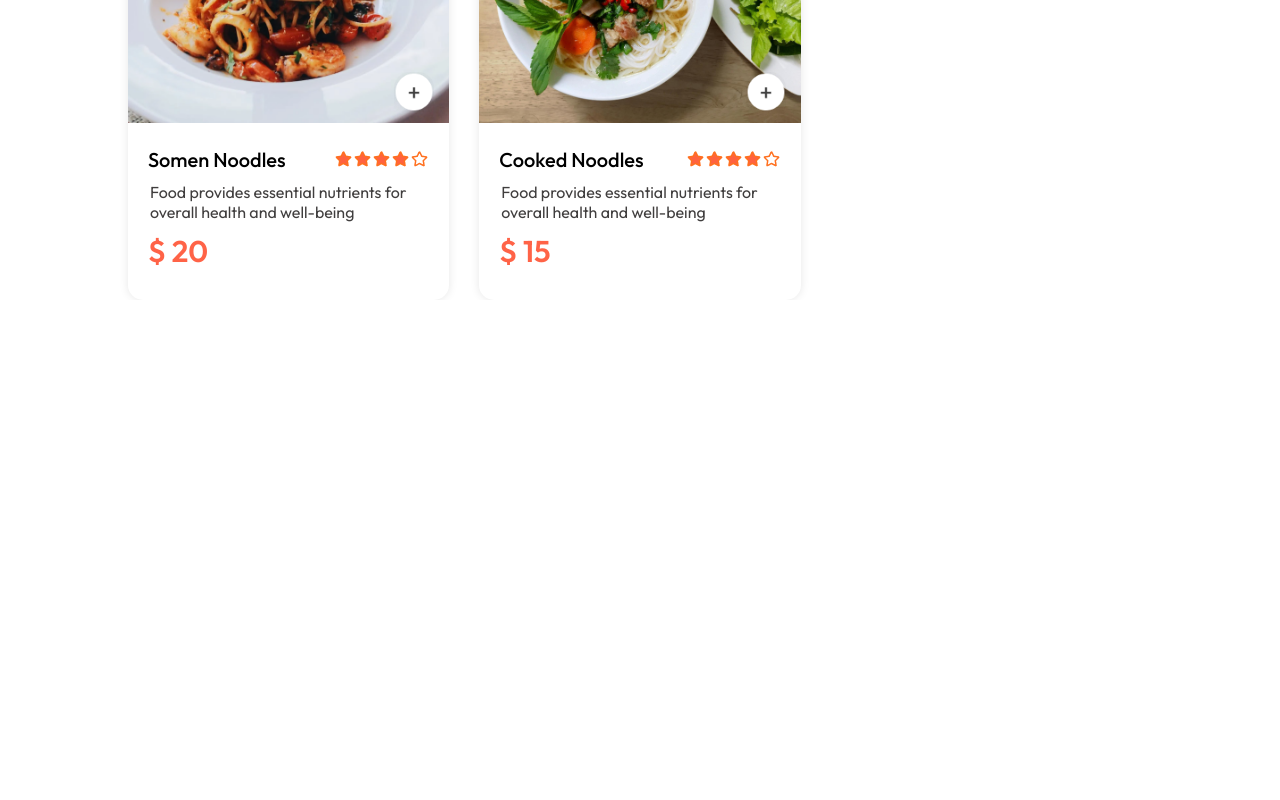
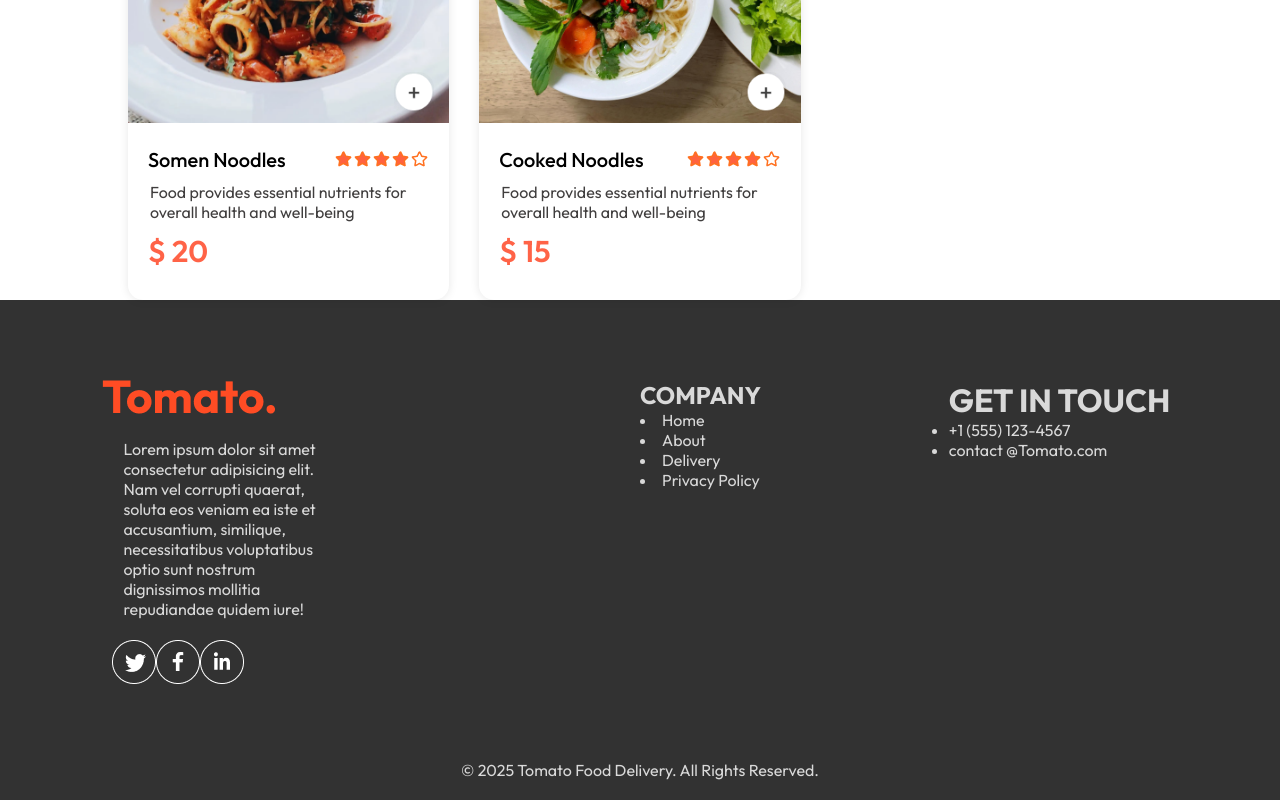
Before and after one commit to harshavardhan314/Food-del, a React (Vite) app in the folder quickeats/: page / in a window 1280 px wide. Shown: the part 5963-6763 px from the top of the page. Before the commit the page ends 6263 px from the top, so only its background shows below. Built offline with nearby package versions, Linux system fonts and the light colour scheme.

Commit message:
developed footer

```diff
--- a/quickeats/src/App.jsx
+++ b/quickeats/src/App.jsx
@@ -5,9 +5,11 @@ import Home from './pages/Home/Home'
 import Cart from './pages/Cart/Cart'
 import PlaceOrder from './pages/PlaceOrder/PlaceOrder'
 import Header from './components/Header/Header'
+import Footer from './components/Footer/Footer'
 
 const App = () => {
   return (
+    <>
     <div className='app'>
       <Navbar/>
       <Routes>
@@ -18,6 +20,8 @@ const App = () => {
 
 
     </div>
+    <Footer></Footer>
+    </>
   )
 }
 
--- a/quickeats/src/components/ExploreMenu/ExploreMenu.jsx
+++ b/quickeats/src/components/ExploreMenu/ExploreMenu.jsx
@@ -12,6 +12,7 @@ const ExploreMenu = ({category,setCategory}) => {
                       {
                       menu_list.map((item, idx) => (
 
+
                         <div  onClick={()=> setCategory(prev=>prev===item.menu_name?"All":item.menu_name)}       key={idx} className="menu-item">
                           <img className={category===item.menu_name? "active":""} src={item.menu_image} alt={item.menu_name} />
                           <p>{item.menu_name}</p>
--- a/quickeats/src/components/Fooddisplay/Fooddisplay.jsx
+++ b/quickeats/src/components/Fooddisplay/Fooddisplay.jsx
@@ -1,8 +1,11 @@
-import React from 'react'
+import React, { useContext, useState } from 'react'
 import './Fooddisplay.css'
 import { assets, food_list  } from '../../assets/assets'
 import Fooditem from '../Fooditem/Fooditem'
-const Fooddisplay = () => {
+const Fooddisplay = ({category}) => {
+
+
+
   return (
     <div className="food-display-container">
         <div className="food-display-header">
@@ -10,8 +13,11 @@ const Fooddisplay = () => {
         </div>
         <div className="Food-list-items">
             {
-                food_list.map((item)=>{
-                    return(
+                food_list.map((item,id)=>{
+
+                  if(category=='All' ||category===item.category)
+                  {
+                      return(
                       <Fooditem
                        key={item._id}
                         id={item._id}
@@ -21,6 +27,10 @@ const Fooddisplay = () => {
                         description={item.description}
                       />
                     )
+
+                  }
+
+
                 })
             }
         </div>
--- /dev/null
+++ b/quickeats/src/components/Footer/Footer.css
@@ -0,0 +1,32 @@
+.footer-container
+{
+     color: #d9d9d9;
+     background-color: #323232;
+     display: flex;
+     flex-direction: column;
+     align-items: center;
+     gap: 20px;
+     padding: 20px 8vw;
+     padding-top: 80px;
+}
+.Footer
+{
+    width: 100%;
+    display: grid;
+    grid-template-columns: 2fr 1fr 1fr;
+    gap: 80px;
+
+
+}
+.main-heading p{
+    max-width: 200px;
+    margin: 20px;
+    padding: 1px;
+}
+.images
+{
+    margin: 10px;
+}
+.images img{
+    gap: 20px;
+}
--- /dev/null
+++ b/quickeats/src/components/Footer/Footer.jsx
@@ -0,0 +1,47 @@
+import React from "react";
+import "./Footer.css";
+import { assets } from "../../assets/assets";
+const Footer = () => {
+  return (
+    <div className="footer-container">
+      <div className="Footer">
+        <div className="main-heading">
+          <img src={assets.logo} alt="" />
+          <p>
+            Lorem ipsum dolor sit amet consectetur adipisicing elit. Nam vel
+            corrupti quaerat, soluta eos veniam ea iste et accusantium,
+            similique, necessitatibus voluptatibus optio sunt nostrum
+            dignissimos mollitia repudiandae quidem iure!
+          </p>
+          <div className="images">
+            <img src={assets.twitter_icon} alt="" />
+            <img src={assets.facebook_icon} alt="" />
+            <img src={assets.linkedin_icon} alt="" />
+          </div>
+        </div>
+
+        <div className="company">
+          <h2>COMPANY</h2>
+          <li>Home</li>
+          <li>About</li>
+          <li>Delivery</li>
+          <li>Privacy Policy</li>
+        </div>
+
+        <div className="get-in-touch">
+          <h1>GET IN TOUCH</h1>
+          <ul>
+            <li>+1 (555) 123-4567</li>
+            <li>contact @Tomato.com</li>
+          </ul>
+        </div>
+
+      </div>
+      <hr />
+      <p>© 2025 Tomato Food Delivery. All Rights Reserved.</p>
+
+    </div>
+  );
+};
+
+export default Footer;
--- a/quickeats/src/context/StoreContext.jsx
+++ b/quickeats/src/context/StoreContext.jsx
@@ -1,5 +1,5 @@
-import React, { useState, createContext } from "react";
-
+import React, { useState, createContext, useEffect } from "react";
+import { food_list } from "../assets/assets";
 // Step 1: Create context
 export const StoreContext = createContext();
 
@@ -27,6 +27,9 @@ const StoreContextProvider = (props) => {
     removeFromCart,
     setCartItems,
   };
+  useEffect(()=>{
+    console.log(cartItems);
+  },[cartItems])
 
   // Step 2: Provide context to children
   return (
--- a/quickeats/src/pages/Home/Home.jsx
+++ b/quickeats/src/pages/Home/Home.jsx
@@ -3,6 +3,7 @@ import './Home.css'
 import Header from '../../components/Header/Header'
 import ExploreMenu from '../../components/ExploreMenu/ExploreMenu'
 import Fooditems from '../../components/Fooddisplay/Fooddisplay'
+import Footer from '../../components/Footer/Footer'
 import Fooddisplay from '../../components/Fooddisplay/Fooddisplay'
 const Home = () => {
 
@@ -11,7 +12,7 @@ const Home = () => {
     <div>
         <Header></Header>
         <ExploreMenu category={category} setCategory={setCategory}/>
-        <Fooddisplay></Fooddisplay>
+        <Fooddisplay category={category}></Fooddisplay>
 
 
     </div>
```
Also changed, not shown: quickeats/src/components/Fooddisplay/Fooddisplay.css (line endings or trailing spaces).
